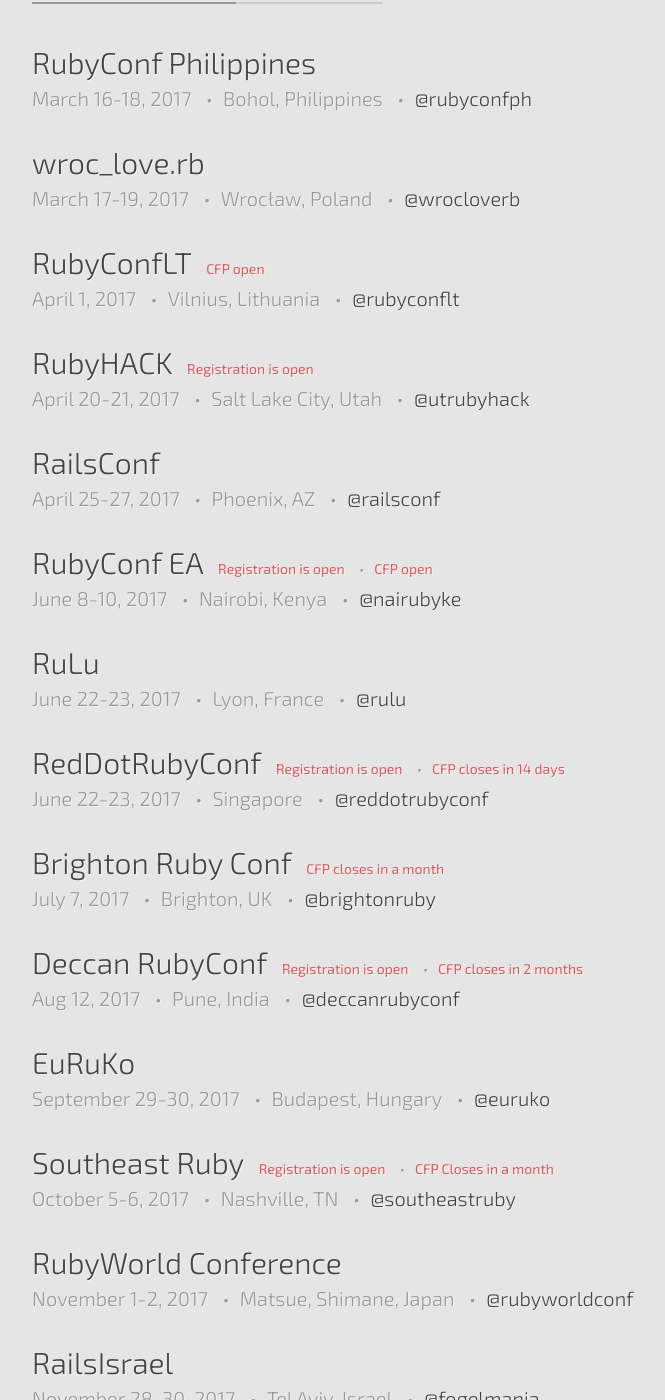
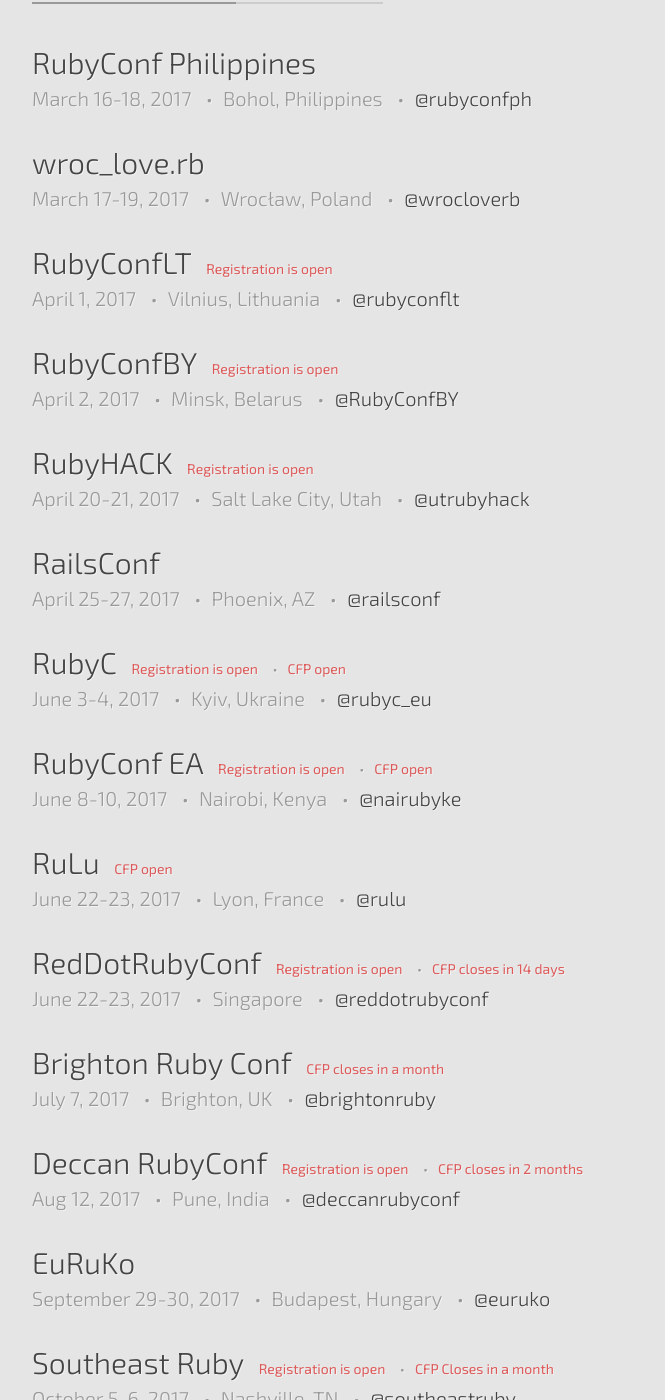
Before and after one commit to ruby-conferences/ruby-conferences.github.io, a Jekyll site: the page built from index.html, in a window 1280 px wide and 1400 px high, scrolled down 518 px. Shown: the whole window, without its empty margins (208-873 px from the left). Built offline with Jekyll 4.4.1, drawn with Linux system fonts in a browser that asks for light colours.

Commit message:
Add RubyConfBY and RubyC
Also, fix some notices on registrations and CFPs.

```diff
--- a/_data/current.yml
+++ b/_data/current.yml
@@ -19,7 +19,14 @@
   dates: "April 1, 2017"
   url: https://rubyconf.lt/
   twitter: rubyconflt
-  cfp_phrase: CFP open
+  reg_phrase: Registration is open
+
+- name: RubyConfBY
+  location: Minsk, Belarus
+  dates: "April 2, 2017"
+  url: http://rubyconference.by/en/
+  twitter: RubyConfBY
+  reg_phrase: Registration is open
 
 - name: RubyHACK
   location: Salt Lake City, Utah
@@ -36,6 +43,14 @@
   cfp_phrase: CFP closes
   cfp_date: "January 20, 2017"
 
+- name: RubyC
+  location: Kyiv, Ukraine
+  dates: "June 3-4, 2017"
+  url: http://rubyc.eu/
+  twitter: rubyc_eu
+  reg_phrase: Registration is open
+  cfp_phrase: CFP open
+
 - name: RubyConf EA
   location: Nairobi, Kenya
   dates: "June 8-10, 2017"
@@ -49,6 +64,7 @@
   dates: "June 22-23, 2017"
   url: http://rulu.eu/
   twitter: rulu
+  cfp_phrase: CFP open
 
 - name: RedDotRubyConf
   location: Singapore
```
